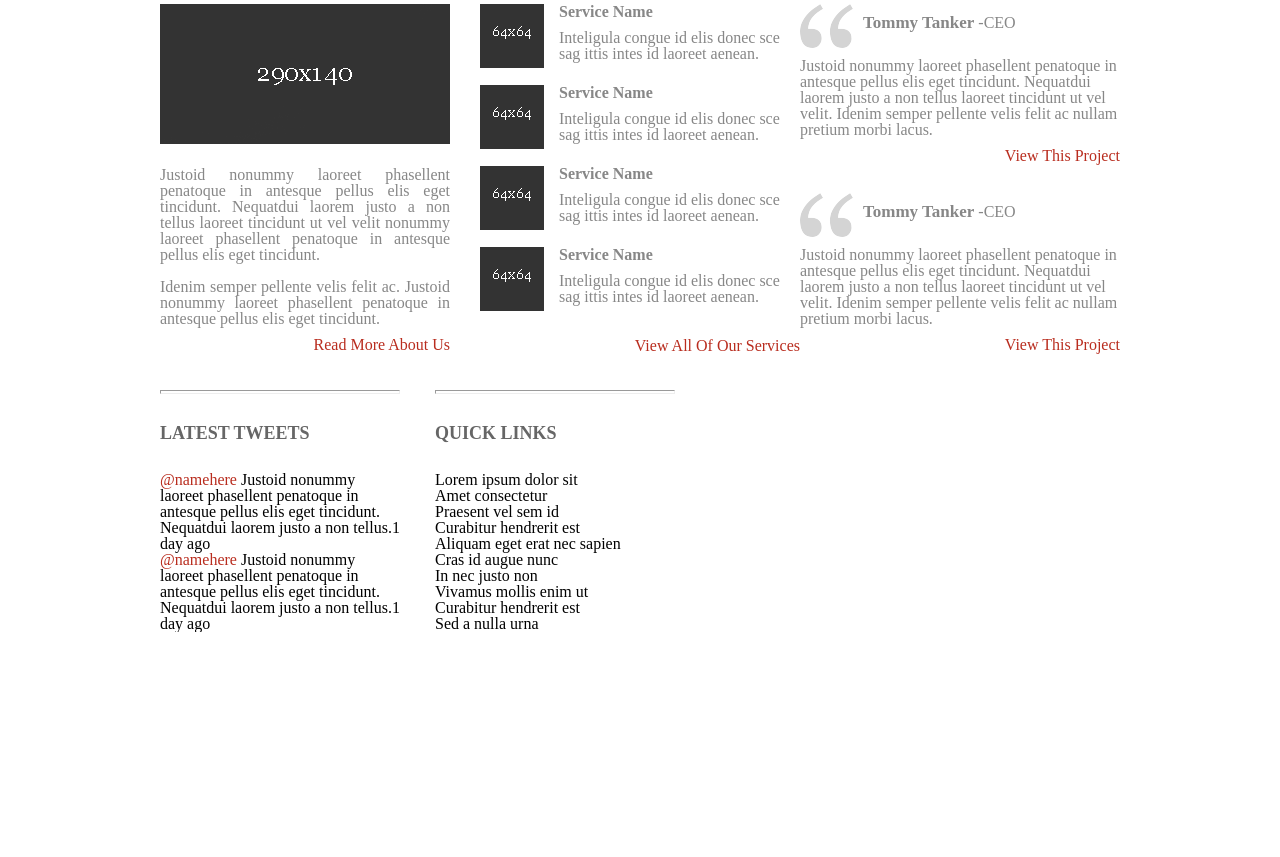
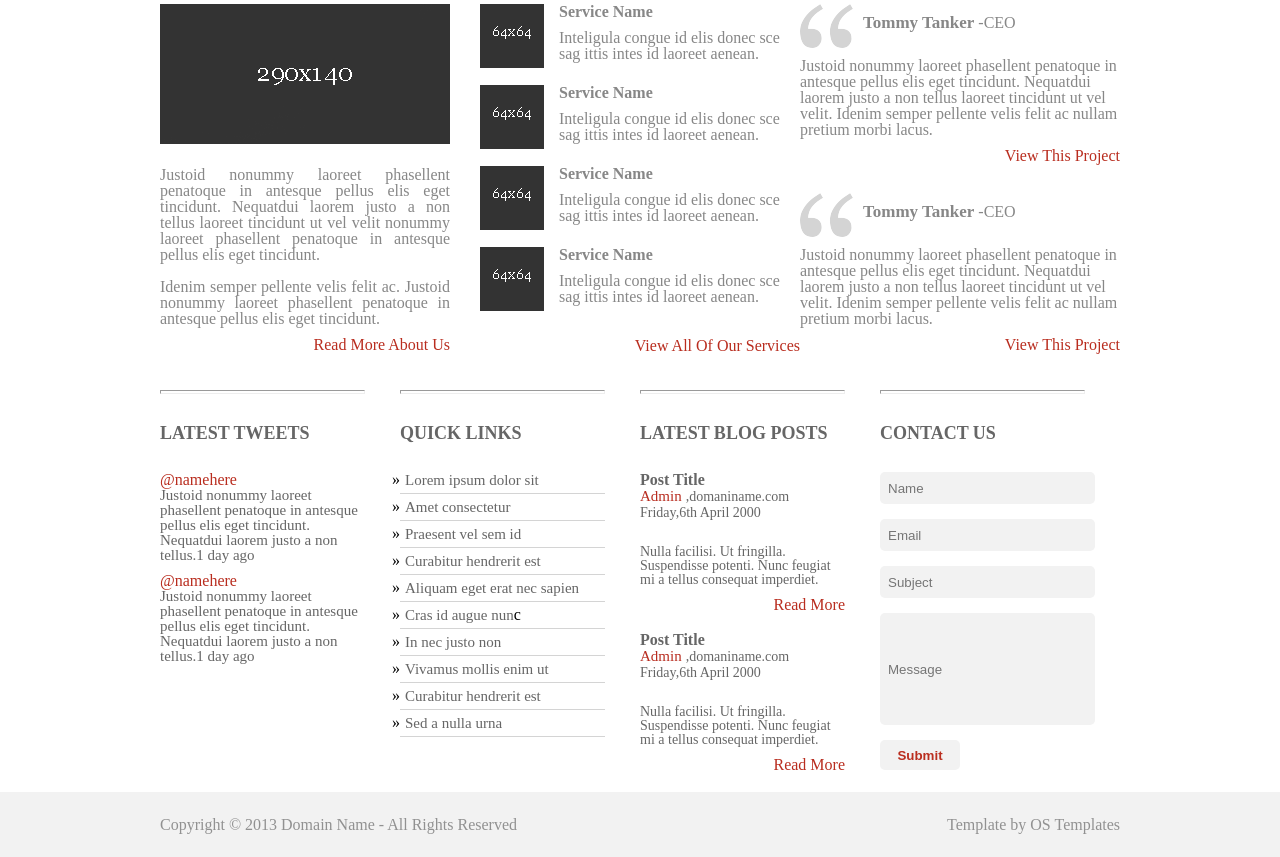
Before and after one commit to alperfeim/Systematic-psd2html, a plain HTML site: page index.html in a window 1280 px wide. Shown: the part 724-1581 px from the top of the page. Before the commit the page ends 1356 px from the top, so only its background shows below. Drawn offline with Linux system fonts and the light colour scheme.

Commit message:
psd2html is completed

```diff
--- a/index.html
+++ b/index.html
@@ -8,6 +8,7 @@
     <title>aYuu</title>
   </head>
   <body>
+
 
     <div id="headredline">
       <div class="sitewidth">
@@ -271,22 +272,86 @@
           <hr />
           <p class="pfh">Quick Links</p>
 
-          <ul>
-              <li>Lorem ipsum dolor sit</li>
-              <li>Amet consectetur</li>
-              <li>Praesent vel sem id</li>
-              <li>Curabitur hendrerit est</li>
-              <li>Aliquam eget erat nec sapien</li>
-              <li>Cras id augue nunc</li>
-              <li>In nec justo non</li>
-              <li>Vivamus mollis enim ut</li>
-              <li>Curabitur hendrerit est</li>
-              <li>Sed a nulla urna</li>
+          <ul class="qlinkstyle">
+              <li><a href="#">Lorem ipsum dolor sit</a></li>
+              <li><a href="#">Amet consectetur</a></li>
+              <li><a href="#">Praesent vel sem id</a></li>
+              <li><a href="#">Curabitur hendrerit est</a></li>
+              <li><a href="#">Aliquam eget erat nec sapien</a></li>
+              <li><a href="#">Cras id augue nun</a>c</li>
+              <li><a href="#">In nec justo non</a></li>
+              <li><a href="#">Vivamus mollis enim ut</a></li>
+              <li><a href="#">Curabitur hendrerit est</a></li>
+              <li><a href="#">Sed a nulla urna</a></li>
           </ul>
+
+      </div>
+
+      <div id="latestbp" class="prefootersections">
+          <hr />
+          <p class="pfh">Latest Blog Posts</p>
+
+          <div class="postdivstyle">
+
+           <a href="#"><h3 class="ptitle">Post Title</h3></a>
+            <a href="#"><p class="ownerpt">Admin</p></a>
+            <a href="#"><p class="titleownstyle">,domaniname.com</p></a>
+            <p class="titleownstyle">Friday,6th April 2000</p>
+
+            <p class="poststyle">
+              Nulla facilisi. Ut fringilla.
+              Suspendisse potenti. Nunc feugiat
+              mi a tellus consequat imperdiet.
+
+            </p>
+            <a href="#"><p class="bottomred">Read More</p></a>
+
+          </div>
+
+          <div class="postdivstyle">
+
+          <a href="#"><h3 class="ptitle">Post Title</h3></a>
+            <a href="#"><p class="ownerpt">Admin</p></a>
+            <a href="#"><p class="titleownstyle">,domaniname.com</p></a>
+            <p class="titleownstyle">Friday,6th April 2000</p>
+
+            <p class="poststyle">
+              Nulla facilisi. Ut fringilla.
+              Suspendisse potenti. Nunc feugiat
+              mi a tellus consequat imperdiet.
+
+            </p>
+            <a href="#"><p class="bottomred">Read More</p></a>
+
+          </div>
+      </div>
+
+      <div class="prefootersections">
+        <hr />
+          <p class="pfh">Contact Us</p>
+          <form id="contactform">
+          <input class="formsstyle" placeholder="Name"></input>
+          <input class="formsstyle" placeholder="Email"></input>
+          <input class="formsstyle" placeholder="Subject"></input>
+          <input class="formsstyle messagestyle" placeholder="Message"></input>
+          <button>Submit</button>
+          </form>
+
       </div>
 
 
     </div>
+
+    <footer class="footerstyle">
+
+      <div class="sitewidth footercontentstyle">
+        <p class="cpy">Copyright © 2013 Domain Name - All Rights Reserved</p>
+        <p class="templateowner">Template by OS Templates</p>
+
+      </div>
+
+
+    </footer>
 
 
 
--- a/style.css
+++ b/style.css
@@ -268,7 +268,7 @@ text-align: right;
 }
 
 .prefootersections {
-  width:240px;
+  width:205px;
   float:left;
   display:inline-block;
   margin-right:35px;
@@ -300,5 +300,110 @@ text-align: right;
 }
 
 .tweet {
- display:inline;
+ display:inline-block;
+ color:#666666;
+ font-size:15px;
+ margin-bottom: 10px;
 }
+
+.qlinkstyle {
+list-style-type: "\00BB";
+}
+
+.qlinkstyle li{
+  border-bottom: 1px solid #d4d4d4;
+  padding-bottom: 5px;
+  margin-bottom: 5px;
+  padding-left: 5px;
+}
+
+.qlinkstyle a {
+  font-size:15px;
+  text-decoration: none;
+  color:#666666;
+  font-style: normal;
+}
+
+.ptitle {
+  font-weight: bold;
+  color:#666666;
+}
+
+.ownerpt {
+  color:#b82c1f;
+  font-size: 15px;
+  display:inline-block;
+}
+
+.titleownstyle {
+  color:#666666;
+  font-size:14px;
+  display:inline-block;
+}
+
+.poststyle {
+  color:#666666;
+  font-size:14px;
+  display:inline-block;
+  margin-top:25px;
+}
+
+.postdivstyle {
+  position: relative;
+  margin-bottom: 45px;
+}
+
+.postdivstyle a {
+  text-decoration: none;
+}
+
+.formsstyle {
+  background-color: #f2f2f2;
+  border:none;
+  border-radius: 5px;
+  color:#989898;
+  margin-bottom: 15px;
+  height:30px;
+  width: 205px;
+  line-height: 3px;
+  padding-left:8px;
+}
+
+.messagestyle {
+  height:110px;
+}
+
+#contactform button {
+  background-color: #f2f2f2;
+  text-align: center;
+  border:none;
+  border-radius: 5px;
+  color:#ba2e1f;
+  width:80px;
+  height: 30px;
+  font-weight: bold;
+}
+
+.footerstyle {
+  float:left;
+  width:100%;
+  height:65px ;
+  background-color: #f2f2f2;
+}
+
+.cpy {
+  color:#919191;
+  display:inline;
+  float:left;
+}
+
+.templateowner {
+  color:#919191;
+  display:inline;
+  float:right;
+}
+
+.footercontentstyle {
+
+  margin-top:25px;
+}
```
